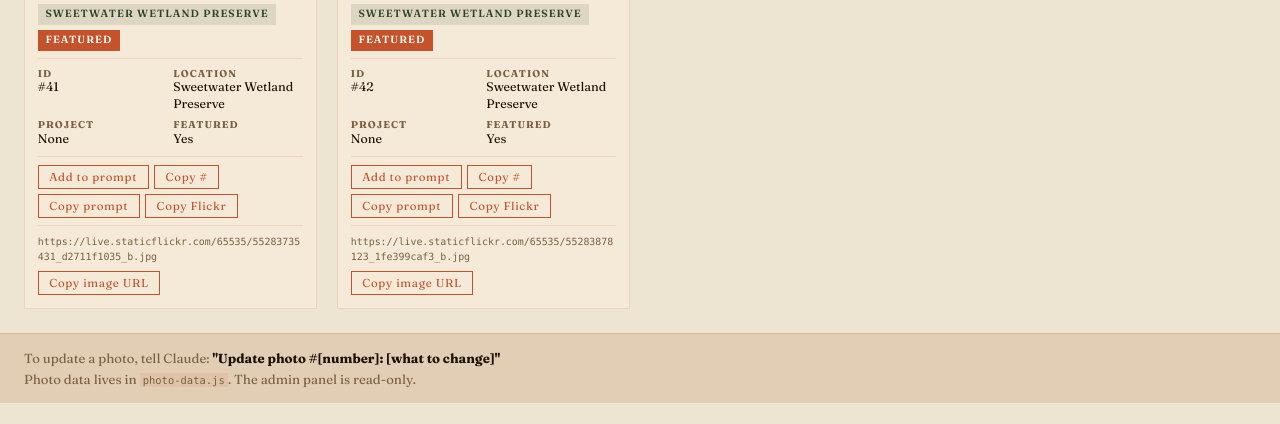
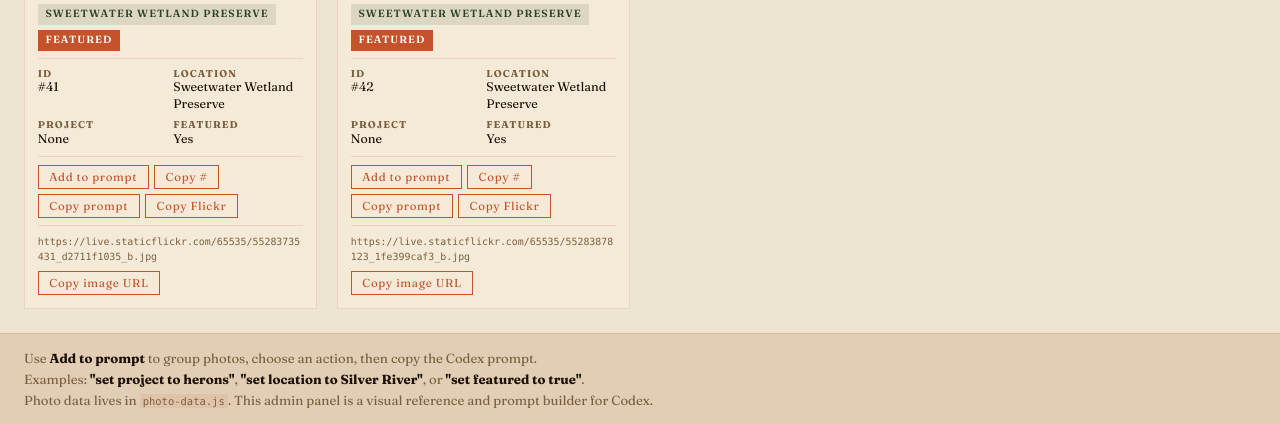
Before and after one commit to CaptainNoah352/thealleyphotography, a website: page admin.html in a window 1280 px wide. Shown: the part 6063-6487 px from the top of the page. Before the commit the page ends 6466 px from the top, so only its background shows below. Drawn offline with Linux system fonts and the light colour scheme.

Commit message:
Update admin footer guidance

```diff
--- a/admin.html
+++ b/admin.html
@@ -74,8 +74,9 @@
     </aside>
 
     <footer class="admin-footer">
-      <p>To update a photo, tell Claude: <strong>"Update photo #[number]: [what to change]"</strong></p>
-      <p>Photo data lives in <code>photo-data.js</code>. The admin panel is read-only.</p>
+      <p>Use <strong>Add to prompt</strong> to group photos, choose an action, then copy the Codex prompt.</p>
+      <p>Examples: <strong>"set project to herons"</strong>, <strong>"set location to Silver River"</strong>, or <strong>"set featured to true"</strong>.</p>
+      <p>Photo data lives in <code>photo-data.js</code>. This admin panel is a visual reference and prompt builder for Codex.</p>
     </footer>
 
     <script src="photo-data.js"></script>
```
